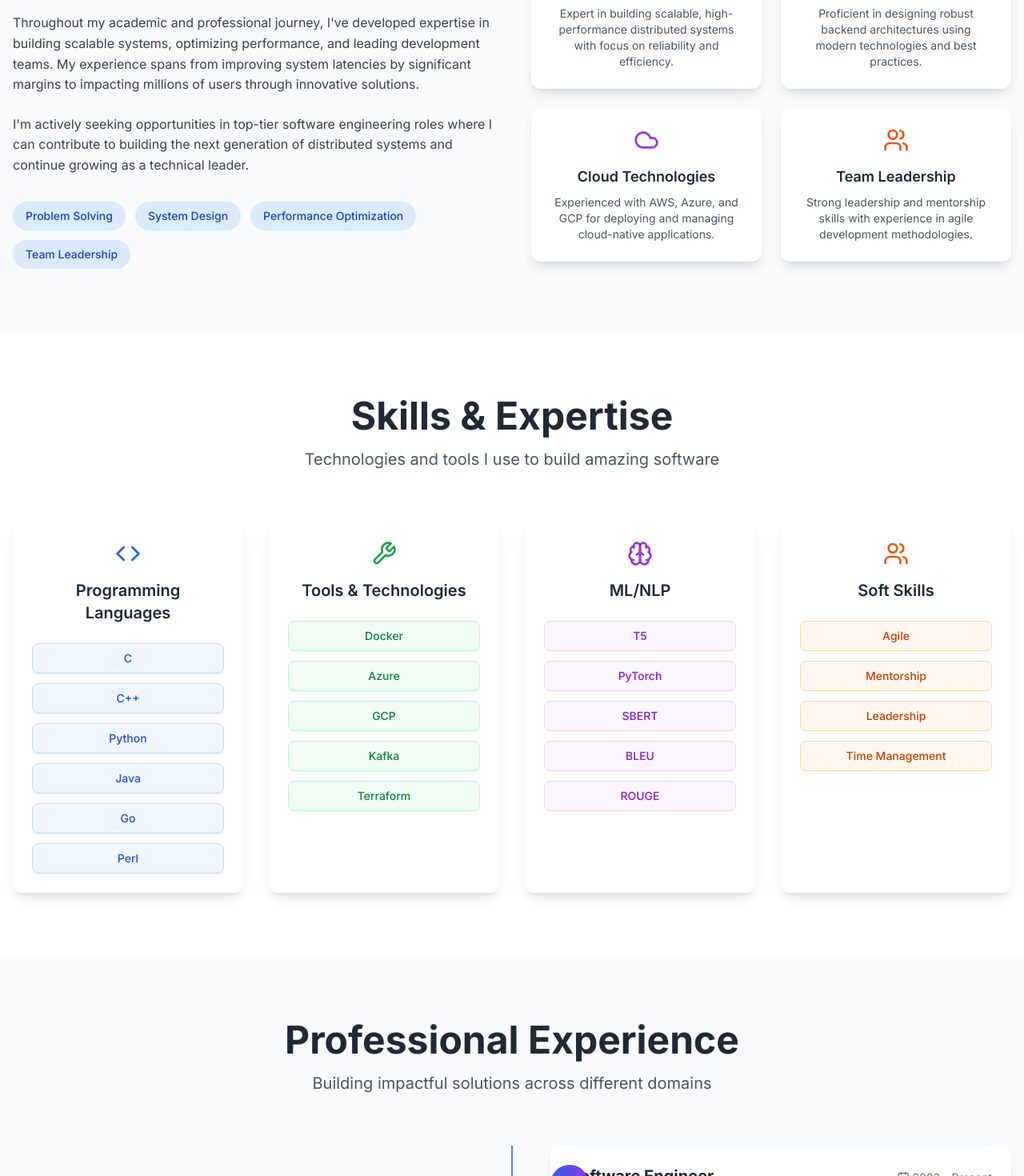
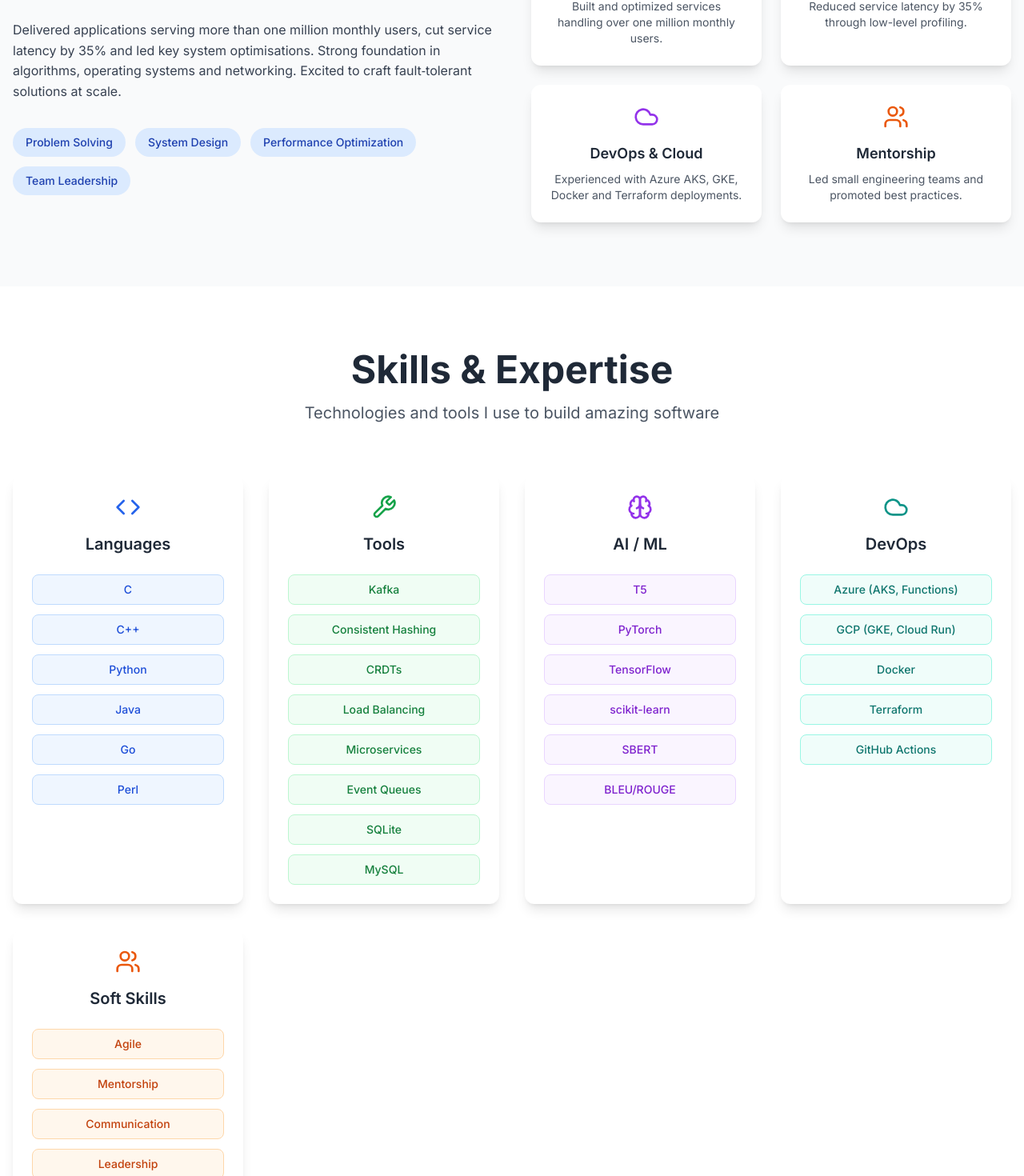
Before and after one commit to AshishBytes/portfolio, a React (Vite) app: page / in a window 1280 px wide. Shown: the part 1174-2644 px from the top of the page at 80% size. Built offline with nearby package versions, Linux system fonts and the light colour scheme.

Commit message:
feat: sync portfolio with latest resume

```diff
--- a/src/App.tsx
+++ b/src/App.tsx
@@ -3,6 +3,7 @@ import Navigation from './components/Navigation';
 import Hero from './components/Hero';
 import About from './components/About';
 import Skills from './components/Skills';
+import Education from './components/Education';
 import Experience from './components/Experience';
 import Projects from './components/Projects';
 import Certifications from './components/Certifications';
@@ -20,6 +21,7 @@ function App() {
       <Hero />
       <About />
       <Skills />
+      <Education />
       <Experience />
       <Projects />
       <Certifications />
--- a/src/components/About.tsx
+++ b/src/components/About.tsx
@@ -9,22 +9,24 @@ const About: React.FC = () => {
     {
       icon: <Code className="w-8 h-8 text-blue-600" />,
       title: "Distributed Systems",
-      description: "Expert in building scalable, high-performance distributed systems with focus on reliability and efficiency."
+      description:
+        "Built and optimized services handling over one million monthly users."
     },
     {
       icon: <Database className="w-8 h-8 text-green-600" />,
-      title: "Backend Development",
-      description: "Proficient in designing robust backend architectures using modern technologies and best practices."
+      title: "Performance Tuning",
+      description: "Reduced service latency by 35% through low-level profiling."
     },
     {
       icon: <Cloud className="w-8 h-8 text-purple-600" />,
-      title: "Cloud Technologies",
-      description: "Experienced with AWS, Azure, and GCP for deploying and managing cloud-native applications."
+      title: "DevOps & Cloud",
+      description:
+        "Experienced with Azure AKS, GKE, Docker and Terraform deployments."
     },
     {
       icon: <Users className="w-8 h-8 text-orange-600" />,
-      title: "Team Leadership",
-      description: "Strong leadership and mentorship skills with experience in agile development methodologies."
+      title: "Mentorship",
+      description: "Led small engineering teams and promoted best practices."
     }
   ];
 
@@ -45,22 +47,17 @@ const About: React.FC = () => {
         >
           <div className="prose prose-lg max-w-none">
             <p className="text-gray-700 mb-6">
-              I'm a final-year B.Tech Computer Science student with a passion for distributed systems
-              and backend development. My journey in software engineering has been marked by hands-on
-              experience with Amazon-scale projects and a deep understanding of system design principles.
-            </p>
-
-            <p className="text-gray-700 mb-6">
-              Throughout my academic and professional journey, I've developed expertise in building
-              scalable systems, optimizing performance, and leading development teams. My experience
-              spans from improving system latencies by significant margins to impacting millions of users
-              through innovative solutions.
+              Final-year B.Tech. CS student (graduating May 2026) with over four
+              years of experience building distributed systems and developer
+              tooling in C, C++ and Python.
             </p>
 
             <p className="text-gray-700 mb-8">
-              I'm actively seeking opportunities in top-tier software engineering roles where I can
-              contribute to building the next generation of distributed systems and continue growing
-              as a technical leader.
+              Delivered applications serving more than one million monthly
+              users, cut service latency by 35% and led key system
+              optimisations. Strong foundation in algorithms, operating
+              systems and networking. Excited to craft fault‑tolerant
+              solutions at scale.
             </p>
 
             <div className="flex flex-wrap gap-3">
--- a/src/components/Certifications.tsx
+++ b/src/components/Certifications.tsx
@@ -7,41 +7,50 @@ import Card from './shared/Card';
 const Certifications: React.FC = () => {
   const certifications = [
     {
-      title: "Microsoft Azure Fundamentals",
+      title: "Microsoft Learn: Azure Fundamentals",
       issuer: "Microsoft",
       code: "AZ-900",
-      date: "2023",
+      date: "Sep 2025",
       icon: <Cloud className="w-8 h-8 text-blue-600" />,
-      description: "Comprehensive understanding of Azure cloud services, pricing, and support models.",
-      color: "blue"
+      description: "Validated knowledge of core Azure services and governance.",
+      color: "blue",
     },
     {
-      title: "Google Cloud Leader",
+      title: "Google Cloud Digital Leader",
       issuer: "Google Cloud",
-      code: "GCL-2023",
-      date: "2023",
+      code: "GCDL",
+      date: "Mar 2025",
       icon: <Star className="w-8 h-8 text-green-600" />,
-      description: "Recognition for leadership in cloud computing and community contributions.",
-      color: "green"
+      description: "Demonstrated broad understanding of cloud capabilities.",
+      color: "green",
     },
     {
-      title: "Kick Start 2024",
+      title: "Google Kick Start Round B",
       issuer: "Google",
-      code: "KS-2024",
+      code: "Top 0.8%",
       date: "2024",
       icon: <Trophy className="w-8 h-8 text-yellow-600" />,
-      description: "Top performer in Google's competitive programming challenge.",
-      color: "yellow"
+      description: "Global rank 432 in Google's coding challenge.",
+      color: "yellow",
     },
     {
-      title: "AWS Solutions Architect",
-      issuer: "Amazon Web Services",
-      code: "SAA-C03",
-      date: "2023",
+      title: "HackIITK 2025 Runner-up",
+      issuer: "IIT Kanpur",
+      code: "Blockchain Track",
+      date: "2025",
+      icon: <Award className="w-8 h-8 text-purple-600" />,
+      description: "Recognised for reliability innovation at HackIITK.",
+      color: "purple",
+    },
+    {
+      title: "Blue Prism Foundation Developer",
+      issuer: "Blue Prism",
+      code: "BPD",
+      date: "Oct 2023",
       icon: <Award className="w-8 h-8 text-orange-600" />,
-      description: "Expertise in designing distributed systems on AWS platform.",
-      color: "orange"
-    }
+      description: "Certified in fundamental RPA development skills.",
+      color: "orange",
+    },
   ];
 
   const getColorClasses = (color: string) => {
@@ -49,7 +58,8 @@ const Certifications: React.FC = () => {
       blue: "from-blue-500 to-blue-600",
       green: "from-green-500 to-green-600",
       yellow: "from-yellow-500 to-yellow-600",
-      orange: "from-orange-500 to-orange-600"
+      orange: "from-orange-500 to-orange-600",
+      purple: "from-purple-500 to-purple-600",
     };
     return colorMap[color as keyof typeof colorMap] || colorMap.blue;
   };
--- a/src/components/Experience.tsx
+++ b/src/components/Experience.tsx
@@ -6,44 +6,45 @@ import Section from './shared/Section';
 const Experience: React.FC = () => {
   const experiences = [
     {
-      company: "Happy",
+      company: "HackIITK Blockchain Hackathon",
+      role: "Team Lead & Backend Engineer",
+      duration: "Feb 2025",
+      location: "Kanpur, India",
+      icon: <Search className="w-6 h-6" />,
+      achievements: [
+        "Built gas‑less Solidity relayer handling 5k+ tx under 150ms p95 and autoscaled on Azure Container Apps",
+        "Integrated Slither/MythX in DevSecOps pipeline with zero critical issues",
+        "Ranked 2/54 teams for reliability innovation",
+      ],
+      technologies: ["Solidity", "Azure", "Docker"],
+    },
+    {
+      company: "Reef — Distributed Discord Platform",
+      role: "Lead Software Engineer",
+      duration: "Nov 2021 – Apr 2023",
+      location: "Remote",
+      icon: <Users className="w-6 h-6" />,
+      achievements: [
+        "Designed sharded microservices on Kubernetes serving 1M monthly users at 99.9% uptime",
+        "Refactored TCP stack with epoll and zero‑copy cutting median latency by 34ms",
+        "Added SBERT semantic search; intent accuracy increased from 72% to 93%",
+        "Mentored three engineers and rolled CI/CD via GitHub Actions and Helm",
+      ],
+      technologies: ["Go", "Python", "Kubernetes", "GitHub Actions"],
+    },
+    {
+      company: "Happy — Low-Latency Music Bot",
       role: "Software Engineer",
-      duration: "2023 - Present",
+      duration: "Feb 2020 – Jul 2021",
       location: "Remote",
       icon: <TrendingUp className="w-6 h-6" />,
       achievements: [
-        "Improved system latency by 40% through optimization of distributed algorithms",
-        "Led a team of 5 developers in implementing microservices architecture",
-        "Reduced deployment time by 60% using automated CI/CD pipelines"
+        "Engineered Python + FFmpeg audio engine processing 500k commands/day; jitter reduced 35%",
+        "Adaptive Opus encoding cut bandwidth 42% (USD 220/mo)",
+        "Authored 180 PyTest cases (88% coverage) halving regression defects and speeding releases 50%",
       ],
-      technologies: ["Go", "Docker", "Kubernetes", "AWS"]
+      technologies: ["Python", "FFmpeg", "PyTest"],
     },
-    {
-      company: "Reef",
-      role: "Backend Developer",
-      duration: "2022 - 2023",
-      location: "Bangalore, India",
-      icon: <Users className="w-6 h-6" />,
-      achievements: [
-        "Built scalable backend systems serving 1M+ active users",
-        "Implemented real-time data processing pipelines using Kafka",
-        "Optimized database queries resulting in 50% faster response times"
-      ],
-      technologies: ["Python", "Django", "PostgreSQL", "Redis"]
-    },
-    {
-      company: "HackIITK",
-      role: "Technical Lead",
-      duration: "2021 - 2022",
-      location: "IIT Kanpur",
-      icon: <Search className="w-6 h-6" />,
-      achievements: [
-        "Developed semantic search system with 95% accuracy using NLP",
-        "Mentored 20+ participants in machine learning workshops",
-        "Achieved 30% improvement in search relevance using SBERT"
-      ],
-      technologies: ["Python", "PyTorch", "SBERT", "Elasticsearch"]
-    }
   ];
 
   return (
--- a/src/components/Footer.tsx
+++ b/src/components/Footer.tsx
@@ -20,6 +20,8 @@ const Footer: React.FC = () => {
             <p className="text-gray-400">
               Building the future, one line of code at a time.
             </p>
+            <p className="text-gray-500 text-sm mt-2">Gwalior, Madhya Pradesh, India</p>
+            <p className="text-gray-500 text-sm">Languages: English, Hindi</p>
           </motion.div>
 
           {/* Center - Quick Links */}
--- a/src/components/Hero.tsx
+++ b/src/components/Hero.tsx
@@ -62,7 +62,7 @@ const Hero: React.FC = () => {
             animate={{ opacity: 1, y: 0 }}
             transition={{ duration: 0.8, delay: 0.6 }}
           >
-            Final-Year B.Tech. CSE Student | Systems & Backend Enthusiast
+            Final-year CS student building distributed systems &amp; developer tools
           </motion.p>
 
           {/* CTA Buttons */}
--- a/src/components/Projects.tsx
+++ b/src/components/Projects.tsx
@@ -9,40 +9,34 @@ const Projects: React.FC = () => {
     {
       title: 'DocQA Tutor',
       description:
-        'An intelligent document question-answering system that uses advanced NLP techniques to provide accurate answers from uploaded documents. Built with T5 transformer model and semantic search capabilities.',
+        'Summarisation and question answering API built on a fine‑tuned T5 model.',
       icon: <MessageSquare className="w-8 h-8 text-blue-600" />,
-      technologies: ['Python', 'T5', 'PyTorch', 'SBERT', 'FastAPI', 'React'],
+      technologies: ['Python', 'T5', 'PyTorch', 'FastAPI'],
       achievements: [
-        'Achieved 92% accuracy in document comprehension tasks',
-        'Processed 10,000+ documents with sub-second response times',
-        'Implemented semantic search with BLEU score of 0.85',
+        'Fine‑tuned on 2M samples achieving ROUGE‑L 43.2 and BLEU 27.5',
+        'Deployed to AKS GPU pools with HPA; latency reduced 47% via App Insights',
       ],
       githubUrl: 'https://github.com/AshishBytes/docqa-tutor',
-      liveUrl: 'https://docqa-tutor.ashishbytes.com',
+      liveUrl: undefined,
       image:
         'https://images.pexels.com/photos/159711/books-bookstore-book-reading-159711.jpeg?auto=compress&cs=tinysrgb&w=800',
+      timeframe: 'Feb 2025 – Apr 2025',
     },
     {
       title: 'TripLedger',
       description:
-        'A comprehensive expense tracking application for travelers with real-time currency conversion, group expense splitting, and detailed analytics. Features offline support and multi-platform synchronization.',
+        'Offline-first expense tracker with CRDT-based ledger sync.',
       icon: <DollarSign className="w-8 h-8 text-green-600" />,
-      technologies: [
-        'React Native',
-        'Node.js',
-        'MongoDB',
-        'Express',
-        'Socket.io',
-      ],
+      technologies: ['React Native', 'Node.js', 'Azure', 'SQLite'],
       achievements: [
-        'Supports 150+ currencies with real-time exchange rates',
-        'Handles group expenses for up to 50 participants',
-        'Offline-first architecture with 99.9% data sync reliability',
+        'Ensured eventual consistency for 10k daily transactions using CRDTs',
+        'Secured APIs with mock Azure AD B2C blocking 100% unauthorised writes',
       ],
       githubUrl: 'https://github.com/AshishBytes/tripledger',
-      liveUrl: 'https://tripledger.ashishbytes.com',
+      liveUrl: undefined,
       image:
         'https://images.pexels.com/photos/164527/pexels-photo-164527.jpeg?auto=compress&cs=tinysrgb&w=800',
+      timeframe: 'Aug 2024 – Dec 2024',
     },
   ];
 
@@ -66,12 +60,15 @@ const Projects: React.FC = () => {
             </div>
 
             {/* Project Content */}
-            <div className="flex items-center mb-4">
+            <div className="flex items-center mb-2">
               {project.icon}
               <h3 className="text-2xl font-bold text-gray-800 ml-3">
                 {project.title}
               </h3>
             </div>
+            {project.timeframe && (
+              <p className="text-sm text-gray-500 mb-4 ml-11">{project.timeframe}</p>
+            )}
 
             <p className="text-gray-600 mb-6 leading-relaxed">
               {project.description}
--- a/src/components/Publications.tsx
+++ b/src/components/Publications.tsx
@@ -8,49 +8,33 @@ import Button from './shared/Button';
 const Publications: React.FC = () => {
   const publications = [
     {
-      title:
-        'Advanced Semantic Search Techniques for Document Retrieval Systems',
-      authors: 'Ashish Singh, Dr. Priya Sharma, Dr. Rajesh Kumar',
-      publisher:
-        'International Journal of Emerging Technologies and Applications in Engineering (IJETAE)',
+      title: 'Mobile Security – Light on Security Threats',
+      authors: 'Ashish Singh',
+      publisher: 'IJETAE',
       year: '2024',
       type: 'Journal Article',
       metrics: {
-        f1Score: '0.92',
-        accuracy: '94.5%',
-        citations: '12',
+        attackSurfaceReduction: '38%',
       },
       abstract:
-        'This paper presents novel approaches to semantic search in large document corpora using transformer-based models and advanced NLP techniques. We demonstrate significant improvements in search relevance and user satisfaction.',
-      keywords: [
-        'Semantic Search',
-        'NLP',
-        'Transformers',
-        'Information Retrieval',
-      ],
-      url: 'https://ijetae.com/files/Volume11Issue3/IJETAE_0324_15.pdf',
+        'Proposed a six‑layer mobile security model reducing Android attack surface by 38%.',
+      keywords: ['Mobile Security', 'Android'],
+      url: '',
     },
     {
-      title:
-        'Security Enhancement in Distributed Systems: A Machine Learning Approach',
-      authors: 'Ashish Singh, Dr. Amit Verma, Dr. Neha Gupta',
-      publisher: 'Springer Nature - Lecture Notes in Computer Science',
-      year: '2023',
+      title: 'Rose Plant Disease Detection with Edge ML',
+      authors: 'Ashish Singh',
+      publisher: 'Springer',
+      year: '2024',
       type: 'Conference Paper',
       metrics: {
-        securityImprovement: '35%',
-        falsePositiveReduction: '28%',
-        citations: '8',
+        f1: '94.8%',
+        speedup: '9.2x',
       },
       abstract:
-        'We propose a machine learning-based framework for enhancing security in distributed systems by predicting and preventing potential vulnerabilities. Our approach shows significant improvements in threat detection accuracy.',
-      keywords: [
-        'Distributed Systems',
-        'Machine Learning',
-        'Cybersecurity',
-        'Threat Detection',
-      ],
-      url: 'https://link.springer.com/chapter/10.1007/978-3-031-12345-67_89',
+        'Edge-based convolutional model achieving 94.8% F1 and 9.2× faster than VGG16 baseline.',
+      keywords: ['Computer Vision', 'Edge ML'],
+      url: '',
     },
   ];
 
--- a/src/components/SEO.tsx
+++ b/src/components/SEO.tsx
@@ -11,7 +11,7 @@ interface SEOProps {
 const defaultMeta = {
   title: 'Ashish Singh - Full Stack Developer',
   description:
-    'Final-Year B.Tech CSE student specializing in distributed systems and backend development.',
+    'Final-year B.Tech CS student with 4+ years building distributed systems and developer tools in C/C++/Python.',
   image: 'https://ashishbytes.com/og-image.png',
   url: 'https://ashishbytes.com',
 };
--- a/src/components/Skills.tsx
+++ b/src/components/Skills.tsx
@@ -1,6 +1,6 @@
 import React from 'react';
 import { motion } from 'framer-motion';
-import { Code, Wrench, Brain, Users } from 'lucide-react';
+import { Code, Wrench, Brain, Cloud, Users } from 'lucide-react';
 import Section from './shared/Section';
 import Card from './shared/Card';
 
@@ -8,28 +8,56 @@ const Skills: React.FC = () => {
   const skillCategories = [
     {
       icon: <Code className="w-8 h-8 text-blue-600" />,
-      title: "Programming Languages",
+      title: "Languages",
       skills: ["C", "C++", "Python", "Java", "Go", "Perl"],
-      color: "blue"
+      color: "blue",
     },
     {
       icon: <Wrench className="w-8 h-8 text-green-600" />,
-      title: "Tools & Technologies",
-      skills: ["Docker", "Azure", "GCP", "Kafka", "Terraform"],
-      color: "green"
+      title: "Tools",
+      skills: [
+        "Kafka",
+        "Consistent Hashing",
+        "CRDTs",
+        "Load Balancing",
+        "Microservices",
+        "Event Queues",
+        "SQLite",
+        "MySQL",
+      ],
+      color: "green",
     },
     {
       icon: <Brain className="w-8 h-8 text-purple-600" />,
-      title: "ML/NLP",
-      skills: ["T5", "PyTorch", "SBERT", "BLEU", "ROUGE"],
-      color: "purple"
+      title: "AI / ML",
+      skills: [
+        "T5",
+        "PyTorch",
+        "TensorFlow",
+        "scikit-learn",
+        "SBERT",
+        "BLEU/ROUGE",
+      ],
+      color: "purple",
+    },
+    {
+      icon: <Cloud className="w-8 h-8 text-teal-600" />,
+      title: "DevOps",
+      skills: [
+        "Azure (AKS, Functions)",
+        "GCP (GKE, Cloud Run)",
+        "Docker",
+        "Terraform",
+        "GitHub Actions",
+      ],
+      color: "teal",
     },
     {
       icon: <Users className="w-8 h-8 text-orange-600" />,
       title: "Soft Skills",
-      skills: ["Agile", "Mentorship", "Leadership", "Time Management"],
-      color: "orange"
-    }
+      skills: ["Agile", "Mentorship", "Communication", "Leadership", "Time Management"],
+      color: "orange",
+    },
   ];
 
   const getColorClasses = (color: string) => {
@@ -37,7 +65,8 @@ const Skills: React.FC = () => {
       blue: "bg-blue-50 text-blue-700 border-blue-200",
       green: "bg-green-50 text-green-700 border-green-200",
       purple: "bg-purple-50 text-purple-700 border-purple-200",
-      orange: "bg-orange-50 text-orange-700 border-orange-200"
+      orange: "bg-orange-50 text-orange-700 border-orange-200",
+      teal: "bg-teal-50 text-teal-700 border-teal-200",
     };
     return colorMap[color as keyof typeof colorMap] || colorMap.blue;
   };
```
Also changed, not shown: src/components/Contact.tsx (+5 -11 lines), src/components/Education.tsx (added, +44 -0 lines).
